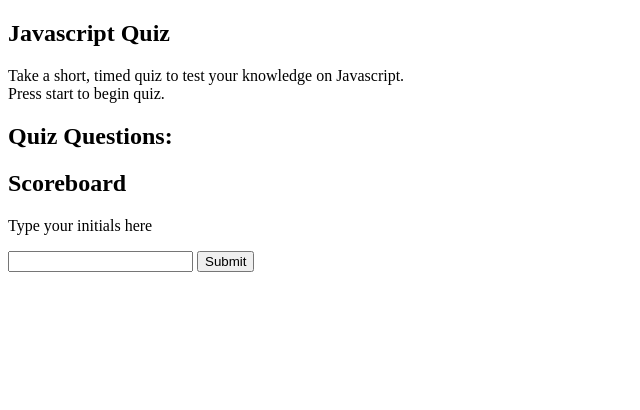
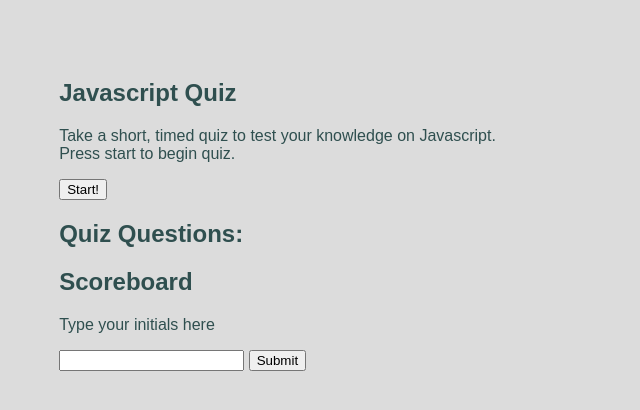
Before and after one commit to APowers9/andrew-code-quiz-project, a plain HTML site: page index.html in a window 1280 px wide. Shown: the whole page, without its empty margins (0-640 px from the left). Drawn offline with Linux system fonts and the light colour scheme.

Commit message:
created a basic design for the page with css

```diff
--- a/assets/style.css
+++ b/assets/style.css
@@ -0,0 +1,9 @@
+:root{
+    background-color: gainsboro;
+    color: darkslategray;
+    font-family: Arial, Helvetica, sans-serif;
+}
+
+body {
+    padding: 4%;
+}
--- a/index.html
+++ b/index.html
@@ -4,21 +4,22 @@
     <meta charset="UTF-8">
     <meta http-equiv="X-UA-Compatible" content="IE=edge">
     <meta name="viewport" content="width=device-width, initial-scale=1.0">
-    <liok rel="stylesheet" href="./assets/style.css" >
+    <link rel="stylesheet" href="./assets/style.css"/>
     <title>Code Quiz Project</title>
 </head>
 <body>
-    <section>
+    <section id = "Start">
         <h1>Javascript Quiz</h1>
         <p>Take a short, timed quiz to test your knowledge on Javascript. <br> Press start to begin quiz.</button></p>
+        <button>Start!</button>
     </section>
-    <section>
+    <section id = "Quiz">
         <h1>Quiz Questions:</h1>
         <article>
             <!-- Questions will go here -->
         </article>
     </section>
-    <section>
+    <section id = "End">
         <h1>Scoreboard</h1>
         <p>Type your initials here</p>
         <input type = "text"/>
```
